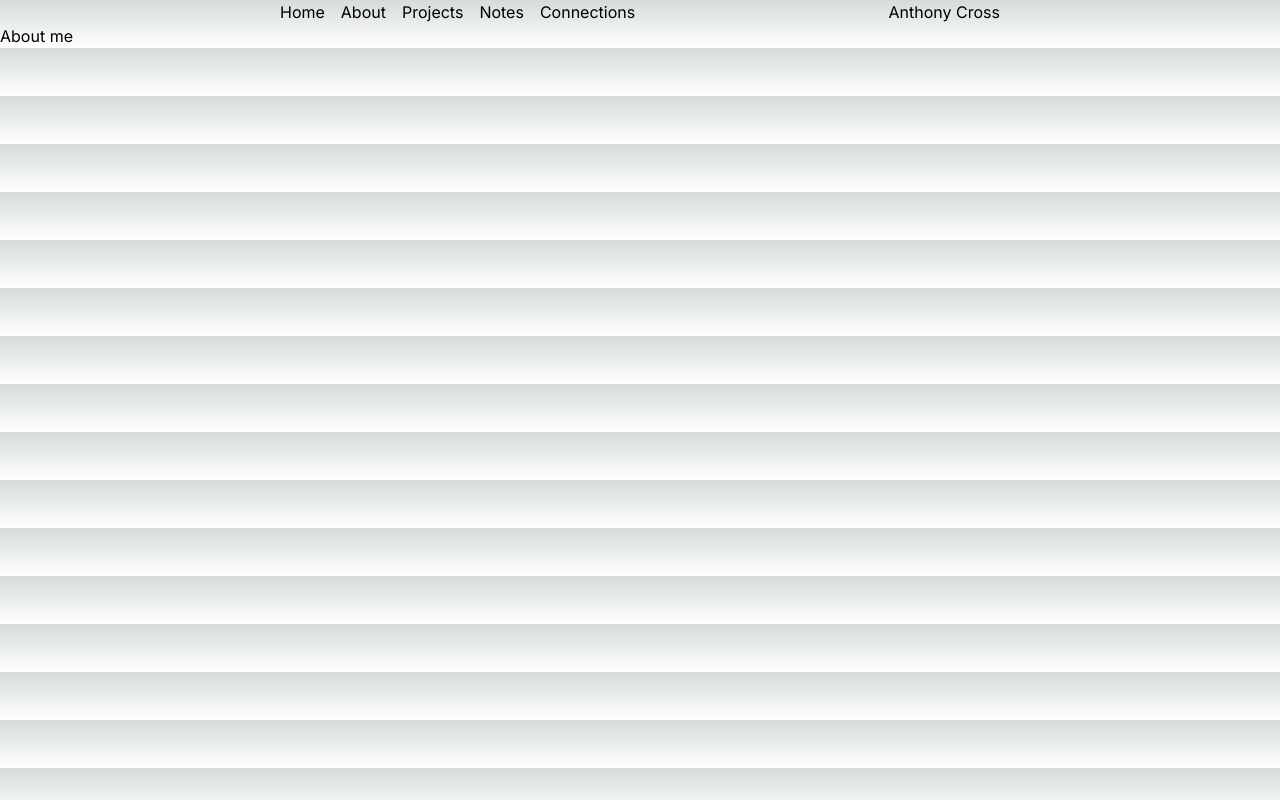
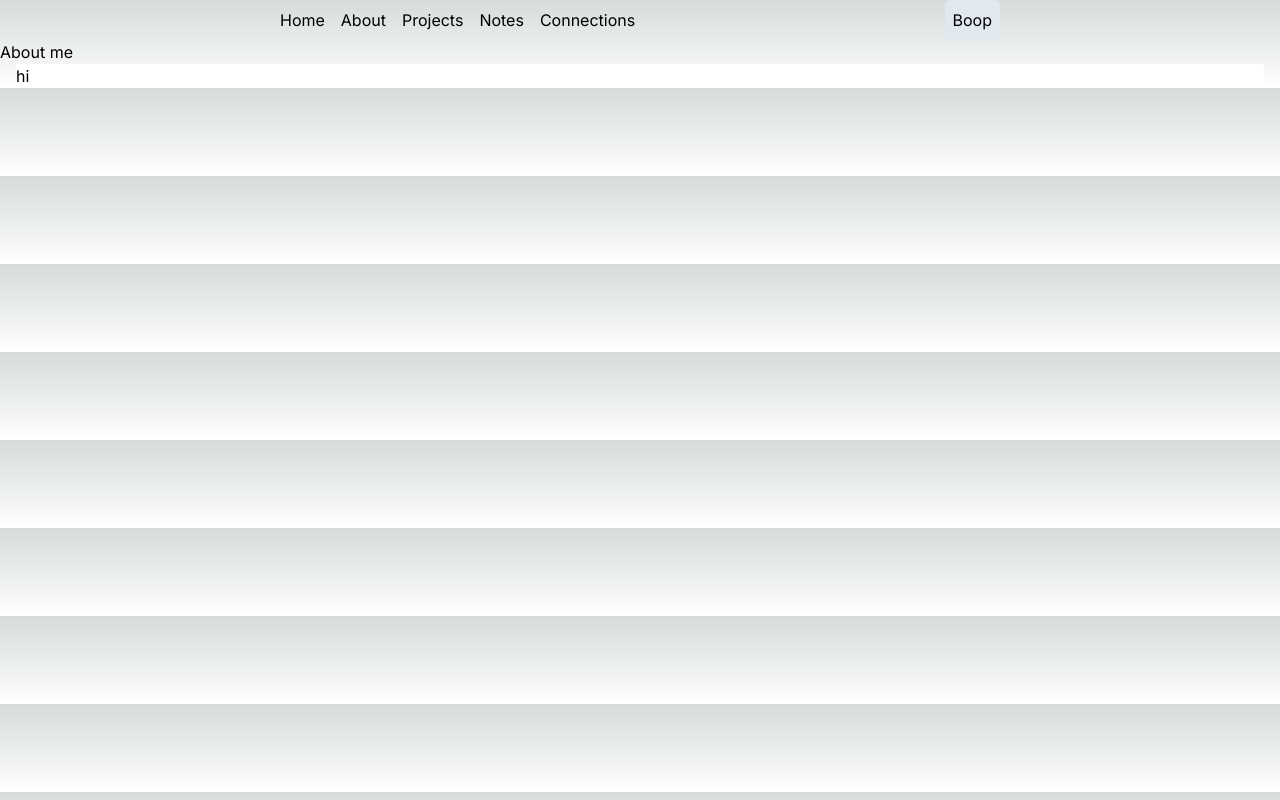
Before and after one commit to crossant123/portfolio-website, a Next.js app: page /about in a window 1280 px wide. Built offline with nearby package versions, Linux system fonts and the light colour scheme.

Commit message:
commiting small work on navbar and starting theme changer

```diff
--- a/app/about/page.js
+++ b/app/about/page.js
@@ -1,7 +1,13 @@
+import ContentWindow from "@/components/ContentBox/ContentWindow";
 import React from "react";
 
 function about() {
-	return <div>About me</div>;
+	return (
+		<div>
+			About me
+			<ContentWindow />
+		</div>
+	);
 }
 
 export default about;
--- /dev/null
+++ b/components/ContentBox/ContentWindow.js
@@ -0,0 +1,15 @@
+import React from "react";
+
+const ContentWindow = () => {
+	return (
+		<>
+			<div className="bg-white dark:bg-slate-700 rounded-sm mx-4 ">
+				{/* TODO: Create content windows requirement for a content object that can be created in the page */}
+				{/* TODO: Create styles that hold content inside well and are only sized to  */}
+				hi
+			</div>
+		</>
+	);
+};
+
+export default ContentWindow;
--- a/components/Nav/nav.js
+++ b/components/Nav/nav.js
@@ -4,7 +4,7 @@ import Link from "next/link";
 
 const Nav = () => {
 	return (
-		<nav className="flex items-center justify-between">
+		<nav className=" flex items-center justify-between">
 			<ul className="flex space-x-4">
 				<li>
 					<Link href="/">Home</Link>
--- a/components/Nav/navbar.js
+++ b/components/Nav/navbar.js
@@ -5,9 +5,11 @@ import Nav from "./nav";
 const Navbar = () => {
 	return (
 		<header className="mx-auto flex w-full max-w-3xl flex-row-reverse items-center justify-between px-6">
-			<div>
-				<p>Anthony Cross</p>
-			</div>
+			<button
+				className={`w-fit right-5 top-2 p-2 rounded-md hover:scale-110 active:scale-100 duration-200 bg-slate-200 dark:bg-[#212933]`}
+			>
+				Boop
+			</button>
 			<Nav />
 		</header>
 	);
--- a/package.json
+++ b/package.json
@@ -13,9 +13,14 @@
     "eslint": "8.44.0",
     "eslint-config-next": "13.4.9",
     "next": "13.4.9",
+    "next-themes": "^0.2.1",
     "postcss": "8.4.25",
     "react": "18.2.0",
     "react-dom": "18.2.0",
     "tailwindcss": "3.3.2"
+  },
+  "devDependencies": {
+    "@types/node": "20.4.2",
+    "@types/react": "18.2.15"
   }
 }
--- a/tailwind.config.js
+++ b/tailwind.config.js
@@ -1,18 +1,19 @@
 /** @type {import('tailwindcss').Config} */
 module.exports = {
 	content: [
-    './pages/**/*.{js,ts,jsx,tsx,mdx}',
-    './components/**/*.{js,ts,jsx,tsx,mdx}',
-    './app/**/*.{js,ts,jsx,tsx,mdx}',
+		"./pages/**/*.{js,ts,jsx,tsx,mdx}",
+		"./components/**/*.{js,ts,jsx,tsx,mdx}",
+		"./app/**/*.{js,ts,jsx,tsx,mdx}",
 	],
+	darkMode: "class",
 	theme: {
 		extend: {
 			backgroundImage: {
-        'gradient-radial': 'radial-gradient(var(--tw-gradient-stops))',
-        'gradient-conic':
-          'conic-gradient(from 180deg at 50% 50%, var(--tw-gradient-stops))',
+				"gradient-radial": "radial-gradient(var(--tw-gradient-stops))",
+				"gradient-conic":
+					"conic-gradient(from 180deg at 50% 50%, var(--tw-gradient-stops))",
 			},
 		},
 	},
 	plugins: [],
-}
+};
```
Also changed, not shown: jsconfig.json (+7 -5 lines), 1 other file (tests, documents, lock files or other folders). Lines whose indentation alone changed are shown as unchanged.
